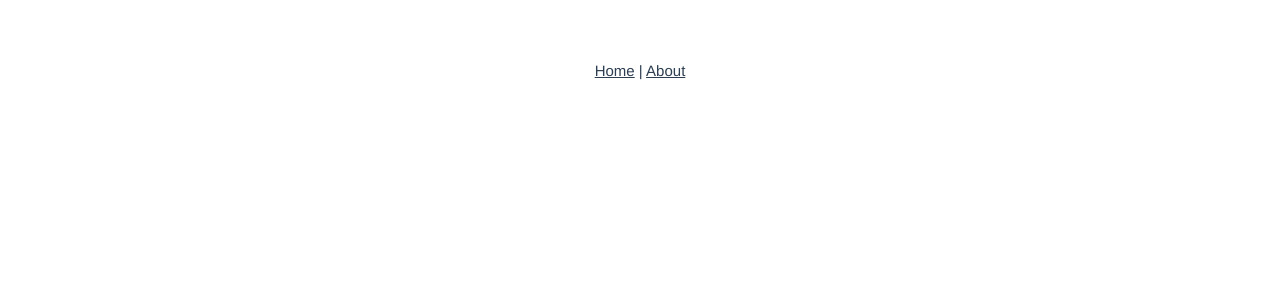
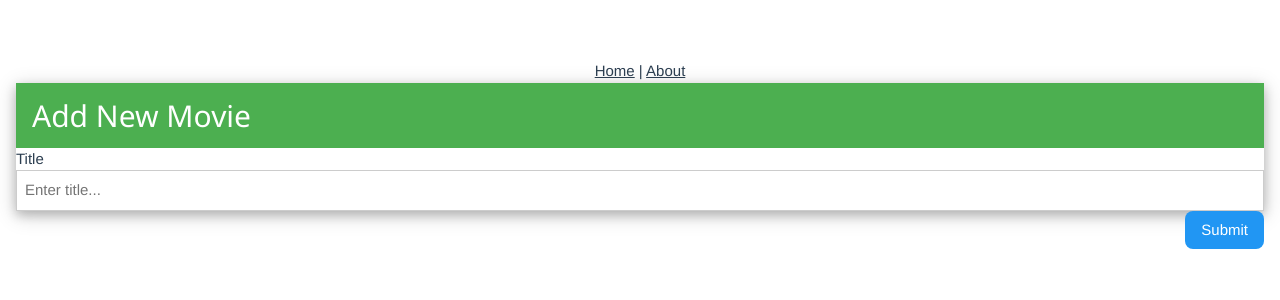
Before and after one commit to jrmc-07/movie-list-demo, a Vue app in the folder frontend/: page /movie/add in a window 1280 px wide. Shown: the top 300 px of the page. Built offline with nearby package versions, Linux system fonts and the light colour scheme.

Commit message:
Added functionality to add movie

```diff
--- a/frontend/src/router.js
+++ b/frontend/src/router.js
@@ -2,6 +2,7 @@ import Vue from 'vue'
 import Router from 'vue-router'
 import Home from './views/Home.vue'
 import EditMovie from './views/EditMovie.vue'
+import AddMovie from './views/AddMovie.vue'
 
 Vue.use(Router)
 
@@ -13,6 +14,11 @@ export default new Router({
       path: '/',
       name: 'home',
       component: Home
+    },
+    {
+      path: '/movie/add',
+      name: 'AddMovie',
+      component: AddMovie,
     },
     {
       path: '/movie/:id/edit',
--- /dev/null
+++ b/frontend/src/views/AddMovie.vue
@@ -0,0 +1,22 @@
+<template>
+  <div class="w3-container" style="height: 100%">
+    <MovieForm type="create" @success="onCreate" />
+  </div>
+</template>
+
+<script>
+import MovieForm from '@/components/MovieForm.vue'
+
+export default {
+    name: 'AddMovie',
+    methods: {
+        onCreate() {
+            alert('created');
+            this.$router.push('/');
+        }
+    },
+    components: {
+        MovieForm,
+    },
+}
+</script>
--- a/frontend/src/views/Home.vue
+++ b/frontend/src/views/Home.vue
@@ -1,7 +1,7 @@
 <template>
   <div class="w3-container" style="height: 100%">
     <MovieTable class="mtable"></MovieTable>
-    <button class="w3-button w3-round-large w3-border w3-right w3-blue">Add a Movie</button>
+    <button class="w3-button w3-round-large w3-border w3-right w3-blue" @click="addClicked">Add a Movie</button>
   </div>
 </template>
 
@@ -13,6 +13,11 @@ export default {
   name: 'home',
   components: {
     MovieTable,
+  },
+  methods: {
+    addClicked() {
+      this.$router.push('/movie/add');
+    }
   }
 }
 </script>
```
